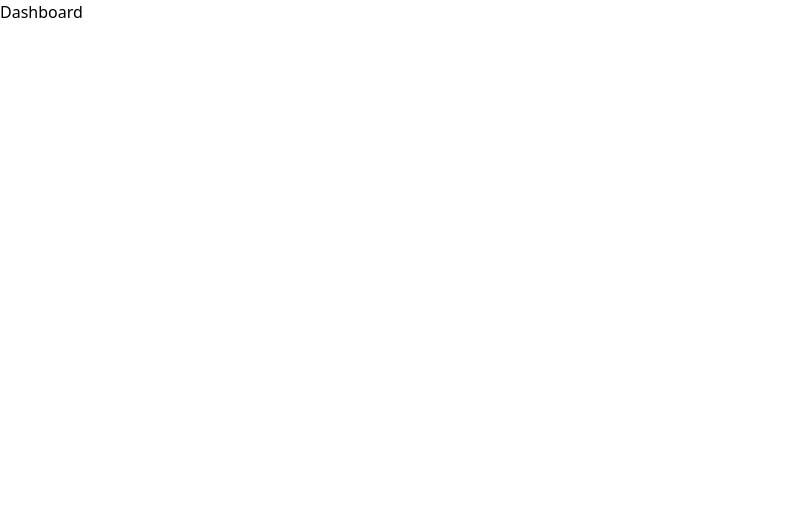
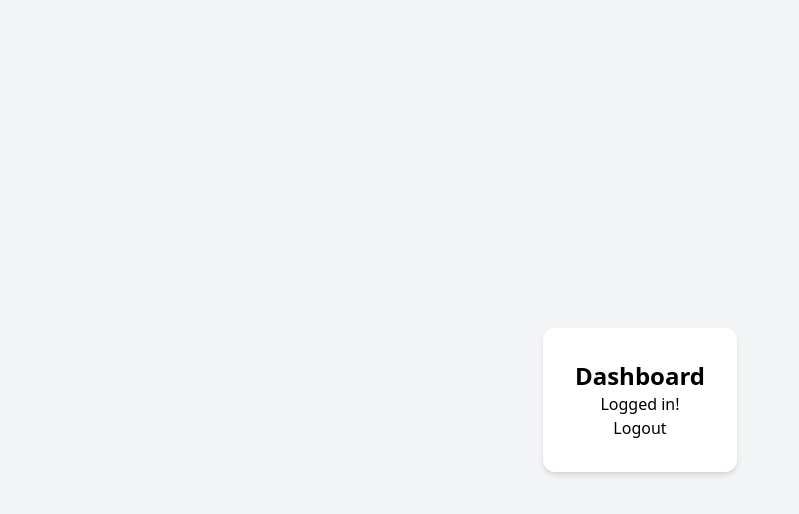
Before and after one commit to Cyrillo46/Nouveau, a React (Vite) app: page /dashboard in a window 1280 px wide. Shown: the top 514 px of the page, without its empty margins (0-799 px from the left). Built offline with nearby package versions, Linux system fonts and the light colour scheme.

Commit message:
Dashboard started

```diff
--- a/src/pages/Dashboard.jsx
+++ b/src/pages/Dashboard.jsx
@@ -1,3 +1,13 @@
+import { Link } from "react-router-dom";
+
 export const Dashboard = () => {
-  return <div>Dashboard</div>;
+  return (
+    <div className=" min-h-screen bg-gray-100 flex items-center justify-center">
+      <div className="bg-white p-8 rounded-xl shadow-md text-center">
+        <h2 className="text-2xl font-bold">Dashboard</h2>
+        <p>Logged in!</p>
+        <Link className="">Logout</Link>
+      </div>
+    </div>
+  );
 };
--- a/src/pages/Signup.jsx
+++ b/src/pages/Signup.jsx
@@ -1,15 +1,18 @@
 import { GiGriffinSymbol } from "react-icons/gi";
-import { Link } from "react-router-dom";
+import { Link, useNavigate } from "react-router-dom";
 import { useState } from "react";
 
 export const SignUp = () => {
   const [email, setEmail] = useState("");
   const [password, setPassword] = useState("");
+  const navigate = useNavigate();
 
   const handleSubmit = (e) => {
     e.preventDefault();
     console.log("Email:", email);
     console.log("Password:", password);
+
+    navigate("/");
   };
 
   return (
```
